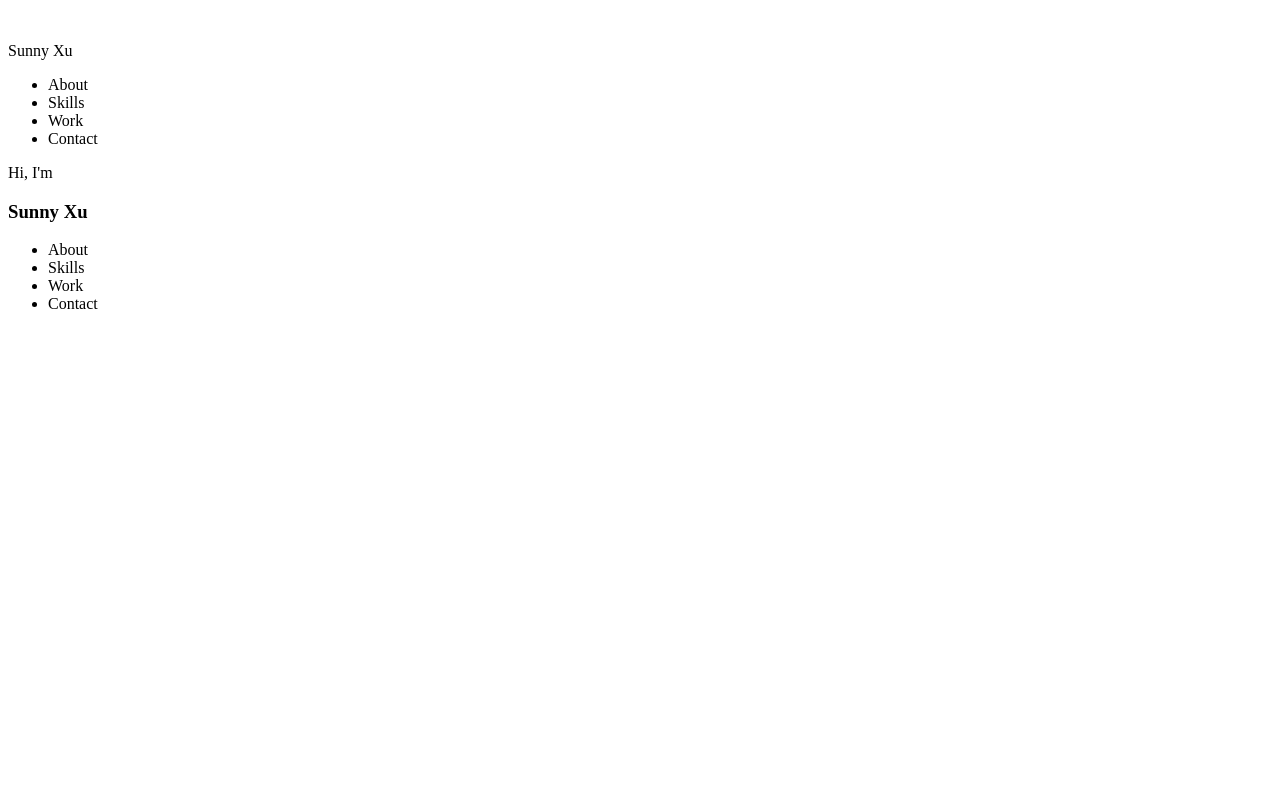
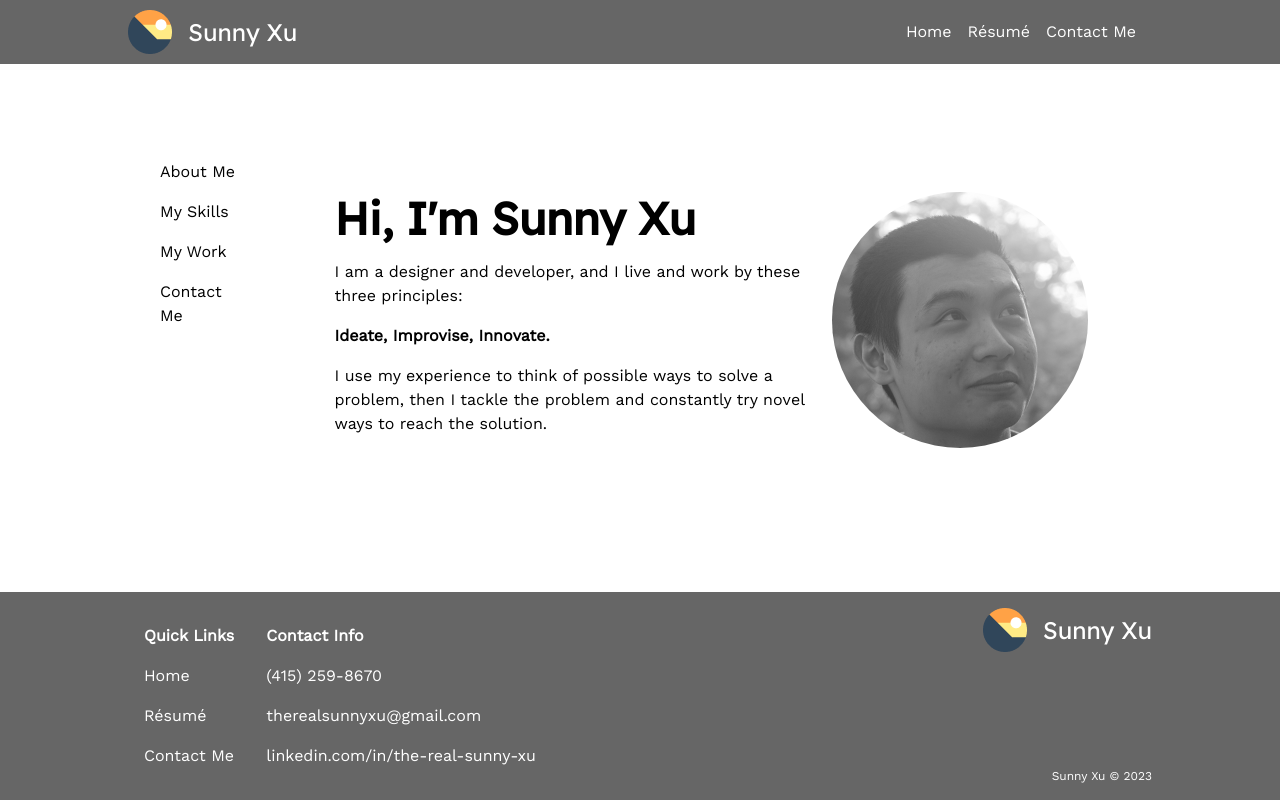
Before and after one commit to therealsunnyxu/ux_ui_hw_17, a plain HTML site: page index.html in a window 1280 px wide. Drawn offline with nearby package versions, Linux system fonts and the light colour scheme.

Commit message:
Added style sheet and hero

```diff
--- /dev/null
+++ b/css/stylesheet.css
@@ -0,0 +1,198 @@
+/* TYPOGRAPHY */
+@import url("https://fonts.googleapis.com/css?family=Lexend&display=swap");
+@import url("https://fonts.googleapis.com/css?family=Work+Sans&display=swap");
+
+h1,
+h2,
+h3,
+p,
+a,
+li {
+    color: black;
+}
+
+h1,
+h2,
+h3,
+.icon p {
+    font-family: "Lexend", "Roboto", "Arial", sans-serif;
+    margin-top: 0;
+    margin-bottom: 0;
+}
+
+h1,
+h2,
+h3,
+.primaryNavHeader {
+    font-weight: bold;
+}
+
+h1 {
+    font-size: 45px;
+    line-height: 52px;
+}
+
+p,
+li,
+.tinyText {
+    font-family: "Work Sans", "Roboto", "Arial", sans-serif;
+}
+
+p,
+li {
+    font-size: 16px;
+    line-height: 24px;
+    list-style-type: none;
+}
+
+.tinyText {
+    font-size: 12px;
+    line-height: 16px;
+    margin: 0;
+}
+
+a {
+    text-decoration: none;
+}
+
+.headerNav li,
+.icon p,
+.footerNav li,
+.tinyText,
+.headerNav a,
+.footerNav a {
+    color: #fff;
+}
+
+.icon p {
+    font-size: 24px;
+    line-height: 32px;
+}
+
+body {
+    margin: 0;
+}
+
+header,
+footer,
+#pageContent {
+    display: flex;
+    justify-content: center;
+}
+
+header,
+footer {
+    background-color: #666;
+}
+
+#pageContent {
+    min-height: calc(100vh - 208px - 64px);
+
+}
+
+header {
+    height: 64px;
+    align-items: center;
+}
+
+#headerInner,
+#footerInner,
+#pageContentInner {
+    width: 1024px;
+    display: flex;
+}
+
+#headerInner {
+    padding: 0px 16px;
+    align-items: center;
+    height: 100%;
+}
+
+.icon {
+    height: 44px;
+    display: inline-flex;
+    align-items: center;
+    gap: 16px;
+}
+
+.headerNav {
+    flex: 1;
+}
+
+.headerNav ul,
+.footerNav ul,
+#sideBar ul {
+    display: flex;
+}
+
+.headerNav ul {
+    align-items: center;
+    justify-content: flex-end;
+}
+
+.footerNav ul,
+#sideBar ul {
+    flex-direction: column;
+}
+
+#footerInner {
+    padding: 16px;
+    align-items: flex-start;
+    justify-content: flex-start;
+}
+
+
+.footerRight {
+    display: flex;
+    flex-direction: column;
+    align-items: flex-end;
+    height: 100%;
+    flex: 1;
+    align-self: stretch;
+}
+
+#footerCopyright {
+    display: flex;
+    flex-direction: column;
+    justify-content: flex-end;
+    flex: 1;
+}
+
+ul {
+    gap: 16px;
+    padding: 0px;
+    margin: 16px;
+}
+
+#pageContentInner {
+    align-self: flex-start;
+    padding-top: 64px;
+}
+
+#pageContentInner {
+    display: flex;
+    width: 1024px;
+    align-items: flex-start;
+}
+
+#sideBar {
+    width: 192px;
+    margin: 16px;
+}
+
+.heroImg {
+    height: 256px;
+    width: 256px;
+}
+
+.heroImg img {
+    height: 100%;
+    object-fit: contain;
+    clip-path: circle(128px at center);
+}
+
+#aboutMe {
+    display: flex;
+    gap: 16px;
+    padding: 64px;
+}
--- a/index.html
+++ b/index.html
@@ -1,43 +1,94 @@
 <!DOCTYPE html>
 <html>
+
 <head>
     <title>Sunny Xu</title>
+    <link rel="stylesheet" type="text/css" href="css/stylesheet.css">
 </head>
+
 <body>
     <header>
+        <div id="headerInner">
             <div class="icon">
-                <img src="">
+                <img src="images/logo44.png">
                 <p>Sunny Xu</p>
             </div>
             <nav class="headerNav">
                 <ul>
-                    <li>About</li>
-                    <li>Skills</li>
-                    <li>Work</li>
-                    <li>Contact</li>
+                    <li><a href="#">Home</a></li>
+                    <li><a href="#">Résumé</a></li>
+                    <li><a href="#">Contact Me</a></li>
                 </ul>
             </nav>
+        </div>
     </header>
-        <section>
-            <section class="hero">
-                <div id="heroStatement">
-                    <p>Hi, I'm</p>
-                    <h1>Sunny Xu</h1>
+    <section id="pageContent">
+        <section id="pageContentInner">
+            <nav id="sideBar">
+                <ul>
+                    <li><a href="#aboutMe">About Me</a></li>
+                    <li><a href="#mySkills">My Skills</a></li>
+                    <li><a href="#myWork">My Work</a></li>
+                    <li><a href="#contactMe">Contact Me</a></li>
+                </ul>
+            </nav>
+            <section class="pageContentRight">
+                <section id="aboutMe">
+                    <div class="aboutMeLeft">
+                        <h1>Hi, I'm Sunny Xu</h1>
+                        <p>I am a designer and developer, and I live and work by these three principles:</p>
+                        <p><b>Ideate, Improvise, Innovate.</b></p>
+                        <p>I use my experience to think of possible ways to solve a problem, then I tackle the problem
+                            and constantly try novel ways to reach the solution.</p>
                     </div>
-                <div id="heroImg">
+                    <div class="aboutMeRight">
+                        <div class="heroImg">
+                            <img src="images/sunny xu portrait.png">
+                        </div>
+                    </div>
+                </section>
+                <section id="mySkills">
 
-                </div>
+                </section>
+                <section id="myWork">
+
+                </section>
+                <section id="contactMe">
+
+                </section>
+            </section>
         </section>
     </section>
     <footer>
+        <div id="footerInner">
             <nav class="footerNav">
                 <ul>
-                    <li>About</li>
-                    <li>Skills</li>
-                    <li>Work</li>
-                    <li>Contact</li>
+                    <li class="primaryNavHeader">Quick Links</li>
+                    <li><a href="#">Home</a></li>
+                    <li><a href="#">Résumé</a></li>
+                    <li><a href="#">Contact Me</a></li>
                 </ul>
             </nav>
+            <nav class="footerNav">
+                <ul>
+                    <li class="primaryNavHeader">Contact Info</li>
+                    <li>(415) 259-8670</li>
+                    <li><a href="mailto://therealsunnyxu@gmail.com" target="_blank">therealsunnyxu@gmail.com</a></li>
+                    <li><a href="https://linkedin.com/in/the-real-sunny-xu"
+                            target="_blank">linkedin.com/in/the-real-sunny-xu</a></li>
+                </ul>
+            </nav>
+            <div class="footerRight">
+                <div class="icon">
+                    <img src="images/logo44.png">
+                    <p>Sunny Xu</p>
+                </div>
+                <div id="footerCopyright">
+                    <p class="tinyText">Sunny Xu © 2023</p>
+                </div>
+            </div>
+        </div>
     </footer>
 </body>
+
 </html>
```
Also changed, not shown: images/logo44.png (added), images/sunny xu portrait.png (added). Lines whose indentation alone changed are shown as unchanged.
